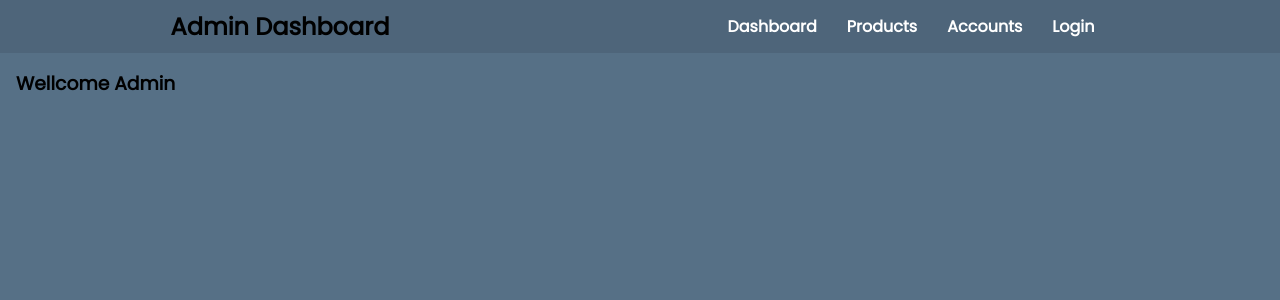
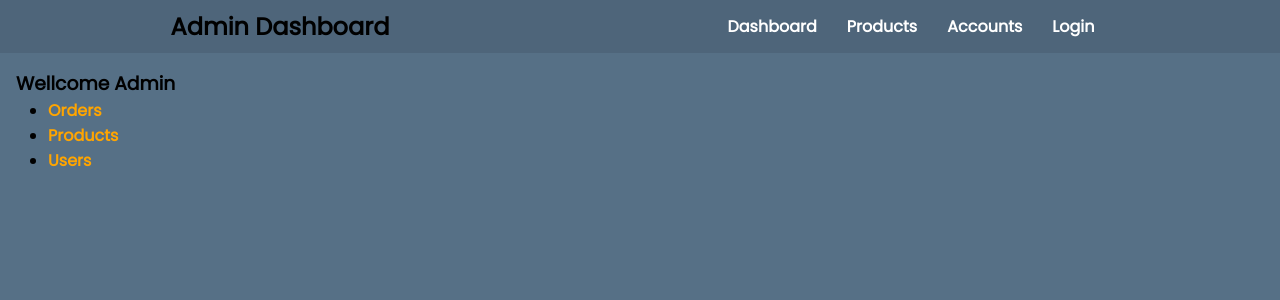
Before and after one commit to UsmanDrigrocha/ThePetStoreDashboard, an Angular app in the folder dashboard/: page /dashboard in a window 1280 px wide. Shown: the top 300 px of the page. Built offline with nearby package versions, Linux system fonts and the light colour scheme; sample sign-in values are in the browser's storage.

Commit message:
-- Updated

```diff
--- a/dashboard/src/app/dashboard/dashboard.component.css
+++ b/dashboard/src/app/dashboard/dashboard.component.css
@@ -1,4 +1,20 @@
-body{
+body {
     background-color: #567086;
     padding: 1rem;
 }
+
+.links {
+    padding-left: 2rem;
+}
+
+.dashboard a {
+    cursor: pointer;
+    font-weight: bold;
+    color: orange;
+    transition: .6s;
+    text-decoration: none;
+}
+
+.dashboard a:hover {
+    color: red;
+}
--- a/dashboard/src/app/dashboard/dashboard.component.html
+++ b/dashboard/src/app/dashboard/dashboard.component.html
@@ -1,5 +1,12 @@
 <body>
     <div class="dashboard">
         <h3>Wellcome Admin</h3>
+        <div class="links">
+            <ul>
+                <li><a>Orders</a></li>
+                <li><a routerLink="/products">Products</a></li>
+                <li><a routerLink="/users">Users</a></li>
+            </ul>
     </div>
+</div>
 </body>
```
